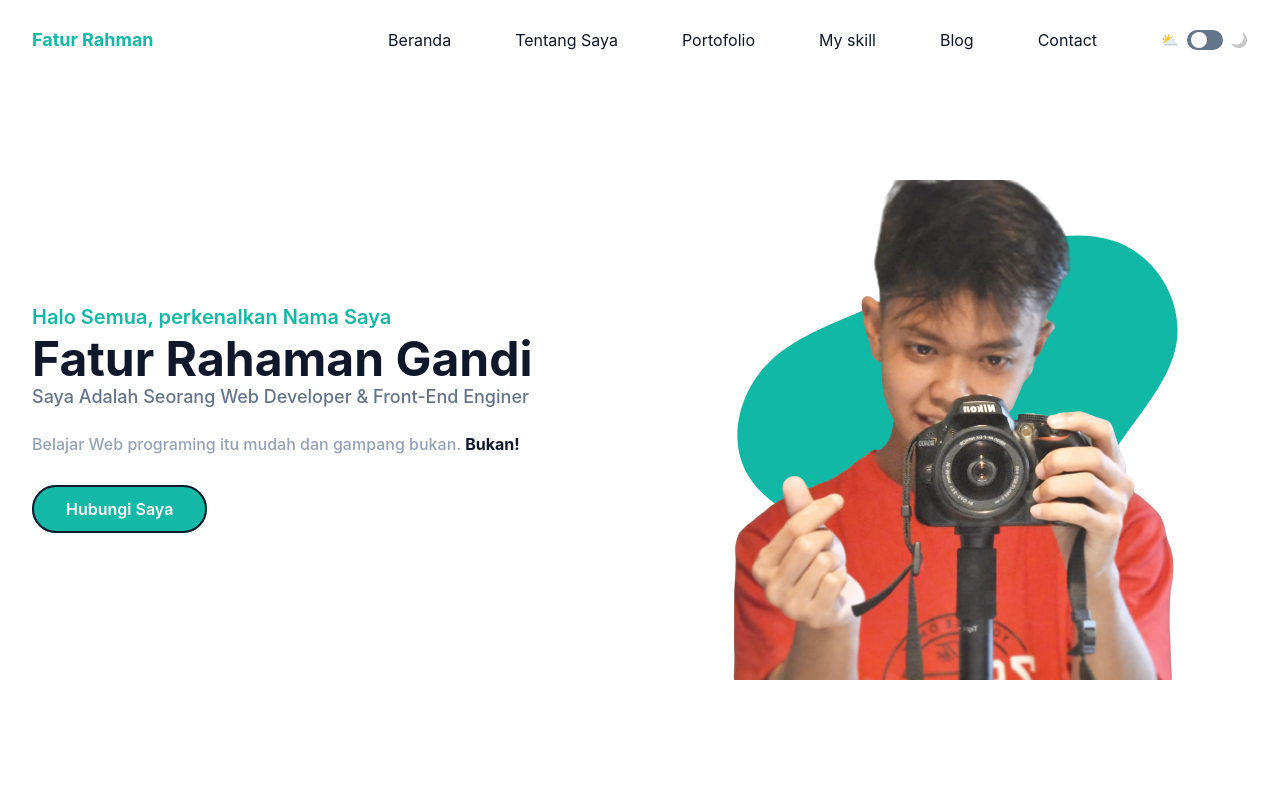
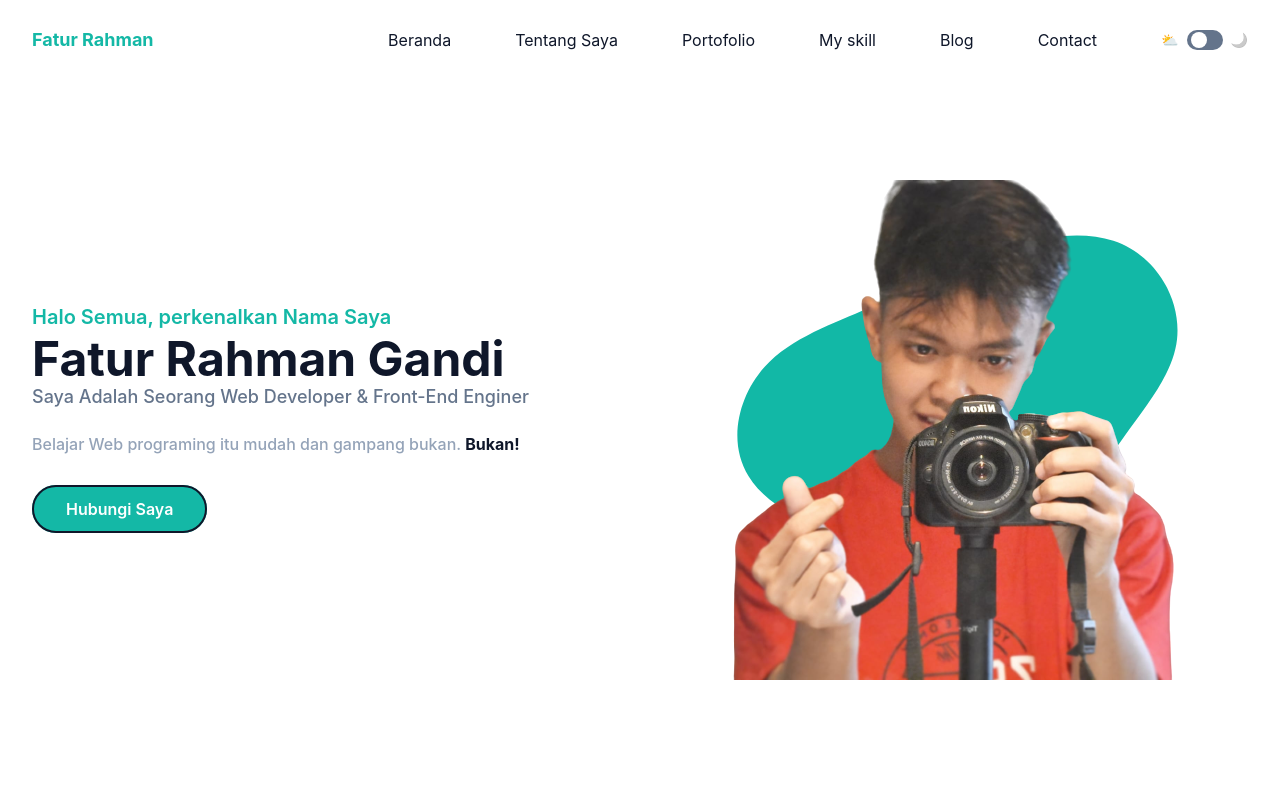
Before and after one commit to Fatur-r45/portfolio-tailwind-css, a website: page index.html in a window 1280 px wide. Shown: the top 800 px of the page. Drawn offline with nearby package versions, Linux system fonts and the light colour scheme.

Commit message:
ganti nama lagi :v

```diff
--- a/index.html
+++ b/index.html
@@ -133,7 +133,7 @@
               Halo Semua, perkenalkan Nama Saya
               <span
                 class="mt-1 block text-4xl font-bold text-dark dark:text-white lg:text-5xl"
-                >Fatur Rahaman Gandi</span
+                >Fatur Rahman Gandi</span
               >
             </h1>
             <h2 class="mb-5 text-lg font-medium text-slate-500 dark:text-white" data-aos="fade-left" data-aos-duration="1000" data-aos-delay="500">
```
